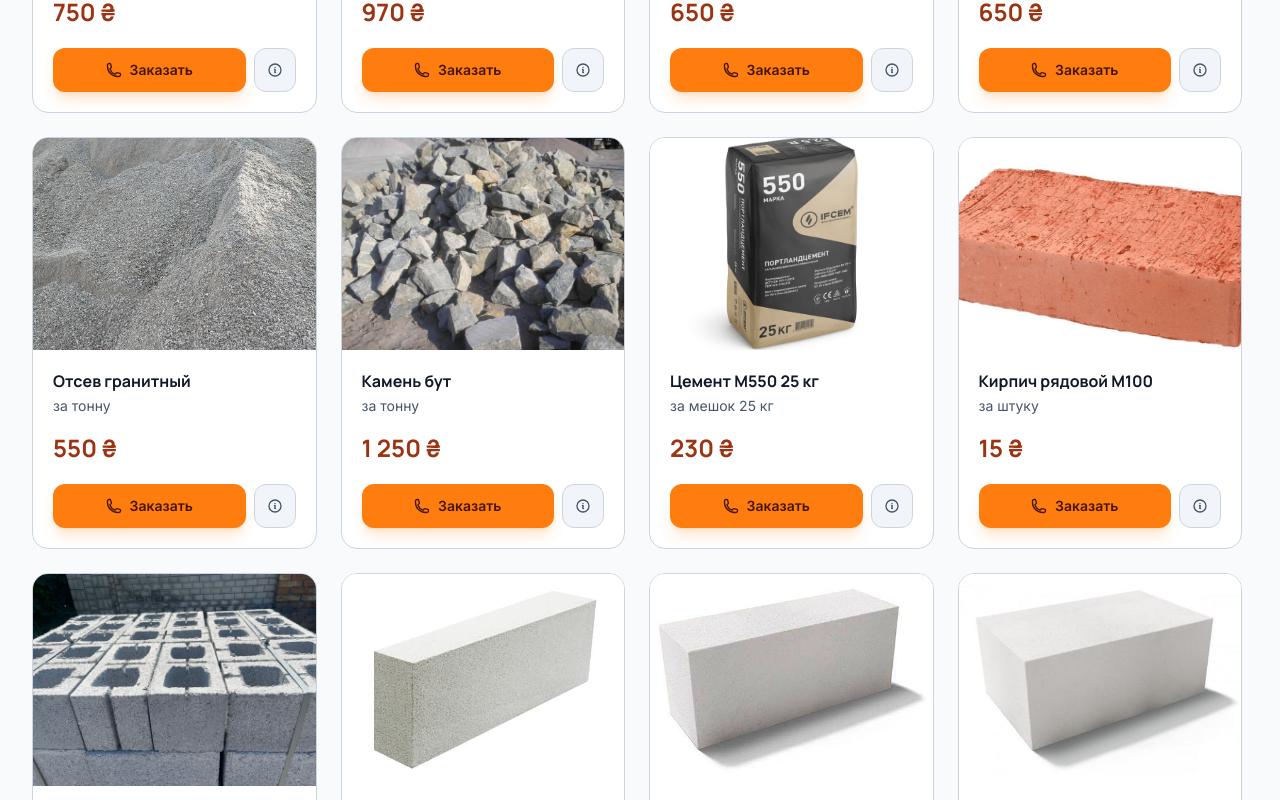
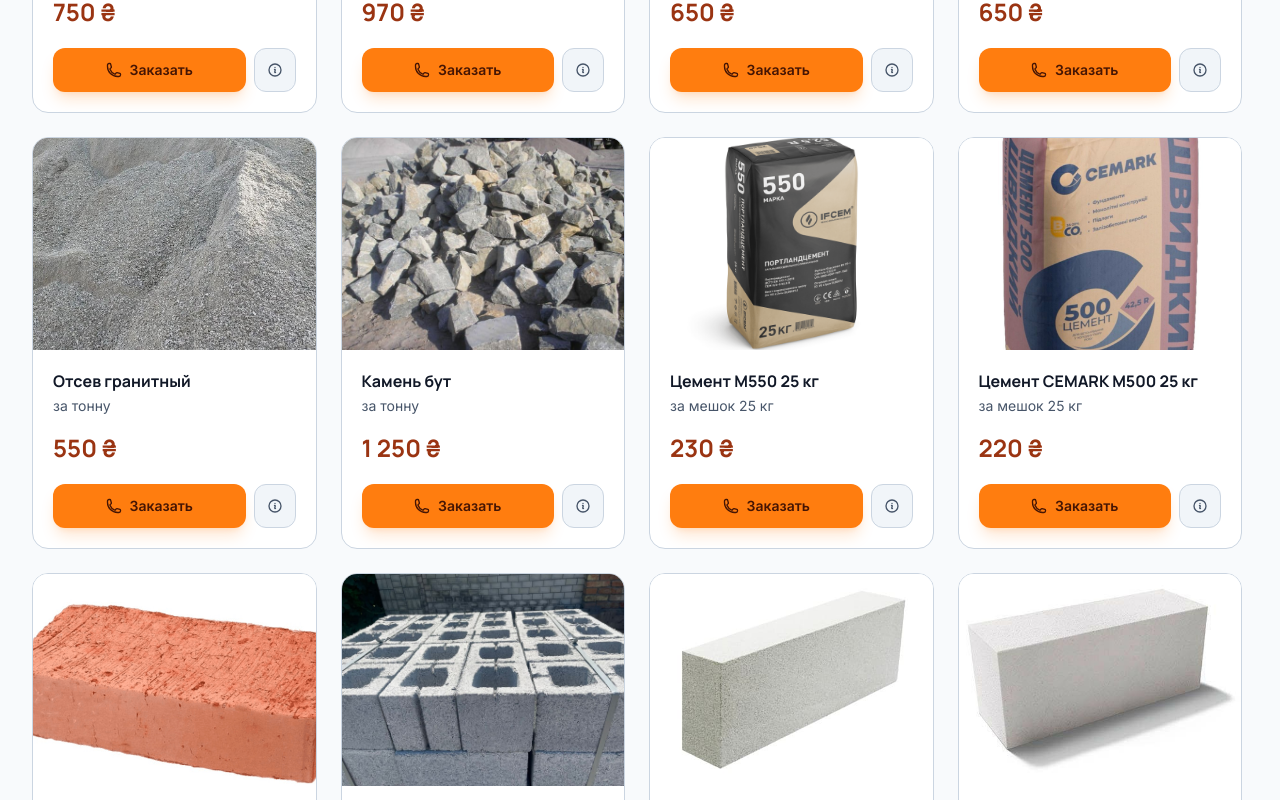
Before and after one commit to LomakaVladyslav/budmat, a Next.js app: page /ru in a window 1280 px wide. Shown: the part 1580-2380 px from the top of the page. Built offline with nearby package versions, Linux system fonts and the light colour scheme.

Commit message:
Add CEMARK M500 cement and update equipment and ring prices

```diff
--- a/src/data/categories.ts
+++ b/src/data/categories.ts
@@ -15,9 +15,9 @@ export const categoryContent: Record<ProductCategory, Record<Locale, CategoryCon
     uk: {
       title: 'Цемент у Кагарлику',
       description:
-        'Цемент М550 у мішках по 25 кг у Кагарлику. Ціна за мішок, характеристики, самовивіз або доставка за погодженням. Замовлення в БудМат телефоном.',
+        'Цемент М500 та М550 у мішках по 25 кг у Кагарлику. Ціна за мішок, характеристики, самовивіз або доставка за погодженням. Замовлення в БудМат телефоном.',
       intro:
-        'У каталозі БудМат — цемент М550 у мішках по 25 кг для бетонних, кладочних і ремонтних робіт. На сторінці товару вказані фасування, ціна та застосування.',
+        'У каталозі БудМат — цемент М500 та М550 у мішках по 25 кг для бетонних, кладочних і ремонтних робіт. На сторінці товару вказані фасування, ціна та застосування.',
       selection: [
         'Порівнюйте ціну за однакове фасування: у каталозі вона вказана за мішок 25 кг.',
         'Перед замовленням визначте кількість мішків і повідомте, для яких робіт потрібен цемент.',
@@ -27,9 +27,9 @@ export const categoryContent: Record<ProductCategory, Record<Locale, CategoryCon
     ru: {
       title: 'Цемент в Кагарлыке',
       description:
-        'Цемент М550 в мешках по 25 кг в Кагарлыке. Цена за мешок, характеристики, самовывоз или доставка по согласованию. Заказ в БудМат по телефону.',
+        'Цемент М500 и М550 в мешках по 25 кг в Кагарлыке. Цена за мешок, характеристики, самовывоз или доставка по согласованию. Заказ в БудМат по телефону.',
       intro:
-        'В каталоге БудМат — цемент М550 в мешках по 25 кг для бетонных, кладочных и ремонтных работ. На странице товара указаны фасовка, цена и применение.',
+        'В каталоге БудМат — цемент М500 и М550 в мешках по 25 кг для бетонных, кладочных и ремонтных работ. На странице товара указаны фасовка, цена и применение.',
       selection: [
         'Сравнивайте цену за одинаковую фасовку: в каталоге она указана за мешок 25 кг.',
         'Перед заказом определите количество мешков и сообщите, для каких работ нужен цемент.',
--- a/src/data/equipment.ts
+++ b/src/data/equipment.ts
@@ -37,7 +37,7 @@ export const equipment: Equipment[] = [
   {
     id: 'excavator-jcb-3cx-service',
     name: { uk: 'Послуги екскаватора JCB 3CX', ru: 'Услуги экскаватора JCB 3CX' },
-    price: 1700,
+    price: 1800,
     priceNote: { uk: 'за годину', ru: 'за час' },
     description: {
       uk: 'Послуги екскаватора JCB 3CX для земляних, навантажувальних і підготовчих робіт на ділянці. Деталі робіт, подачу техніки та доступність уточнюйте телефоном.',
@@ -78,7 +78,7 @@ export const equipment: Equipment[] = [
   {
     id: 'excavator-jcb-160w-service',
     name: { uk: 'Послуги екскаватора JCB 160W', ru: 'Услуги экскаватора JCB 160W' },
-    price: 2200,
+    price: 2500,
     priceNote: { uk: 'за годину', ru: 'за час' },
     description: {
       uk: 'Послуги екскаватора JCB 160W для земляних робіт, розробки ґрунту та навантаження матеріалів. Деталі робіт, подачу техніки та доступність уточнюйте телефоном.',
@@ -115,7 +115,7 @@ export const equipment: Equipment[] = [
   {
     id: 'excavator-jcb-220-service',
     name: { uk: 'Послуги екскаватора JCB 220', ru: 'Услуги экскаватора JCB 220' },
-    price: 2700,
+    price: 3000,
     priceNote: { uk: 'за годину', ru: 'за час' },
     description: {
       uk: 'Послуги екскаватора JCB 220 для великих земляних, котлованних і навантажувальних робіт. Деталі робіт, подачу техніки та доступність уточнюйте телефоном.',
@@ -152,7 +152,7 @@ export const equipment: Equipment[] = [
   {
     id: 'bulldozer-john-deere-service',
     name: { uk: 'Послуги бульдозера John Deere', ru: 'Услуги бульдозера John Deere' },
-    price: 2500,
+    price: 3000,
     priceNote: { uk: 'за годину', ru: 'за час' },
     description: {
       uk: 'Послуги бульдозера John Deere для планування, розрівнювання та переміщення ґрунту. Деталі робіт, подачу техніки та доступність уточнюйте телефоном.',
--- a/src/data/products.ts
+++ b/src/data/products.ts
@@ -146,6 +146,27 @@ export const products: Product[] = [
       ru: ['Марка М550', 'Фасовка 25 кг', 'Продажа мешками'],
     },
     image: '/catalog/products/cement-m550-25kg.png',
+    status: 'available',
+  },
+  {
+    id: 'cement-m500-25kg',
+    category: 'cement',
+    name: { uk: 'Цемент CEMARK М500 25 кг', ru: 'Цемент CEMARK М500 25 кг' },
+    price: 220,
+    unit: { uk: 'мішок 25 кг', ru: 'мешок 25 кг' },
+    description: {
+      uk: 'Цемент CEMARK М500 у мішках по 25 кг для бетонних, кладочних і ремонтних робіт. Наявність, доставку та деталі замовлення уточнюйте телефоном.',
+      ru: 'Цемент CEMARK М500 в мешках по 25 кг для бетонных, кладочных и ремонтных работ. Наличие, доставку и детали заказа уточняйте по телефону.',
+    },
+    applications: {
+      uk: ['Бетонні роботи', 'Кладочні розчини', 'Стяжки та ремонтні суміші'],
+      ru: ['Бетонные работы', 'Кладочные растворы', 'Стяжки и ремонтные смеси'],
+    },
+    features: {
+      uk: ['Марка М500', 'Фасування 25 кг', 'Продаж мішками'],
+      ru: ['Марка М500', 'Фасовка 25 кг', 'Продажа мешками'],
+    },
+    image: '/catalog/products/cement-m500-25kg.jpeg',
     status: 'available',
   },
   {
@@ -323,7 +344,7 @@ export const products: Product[] = [
     id: 'concrete-ring-ks-12m',
     category: 'concrete-rings',
     name: { uk: 'Кільце стінове КС 1,2 м', ru: 'Кольцо стеновое КС 1,2 м' },
-    price: 1650,
+    price: 1700,
     unit: { uk: 'штуку', ru: 'штуку' },
     description: {
       uk: 'Стінове залізобетонне кільце КС діаметром 1,2 м для колодязів, септиків і технічних споруд. Наявність, доставку та деталі замовлення уточнюйте телефоном.',
```
Also changed, not shown: public/catalog/products/cement-m500-25kg.jpeg (added).
